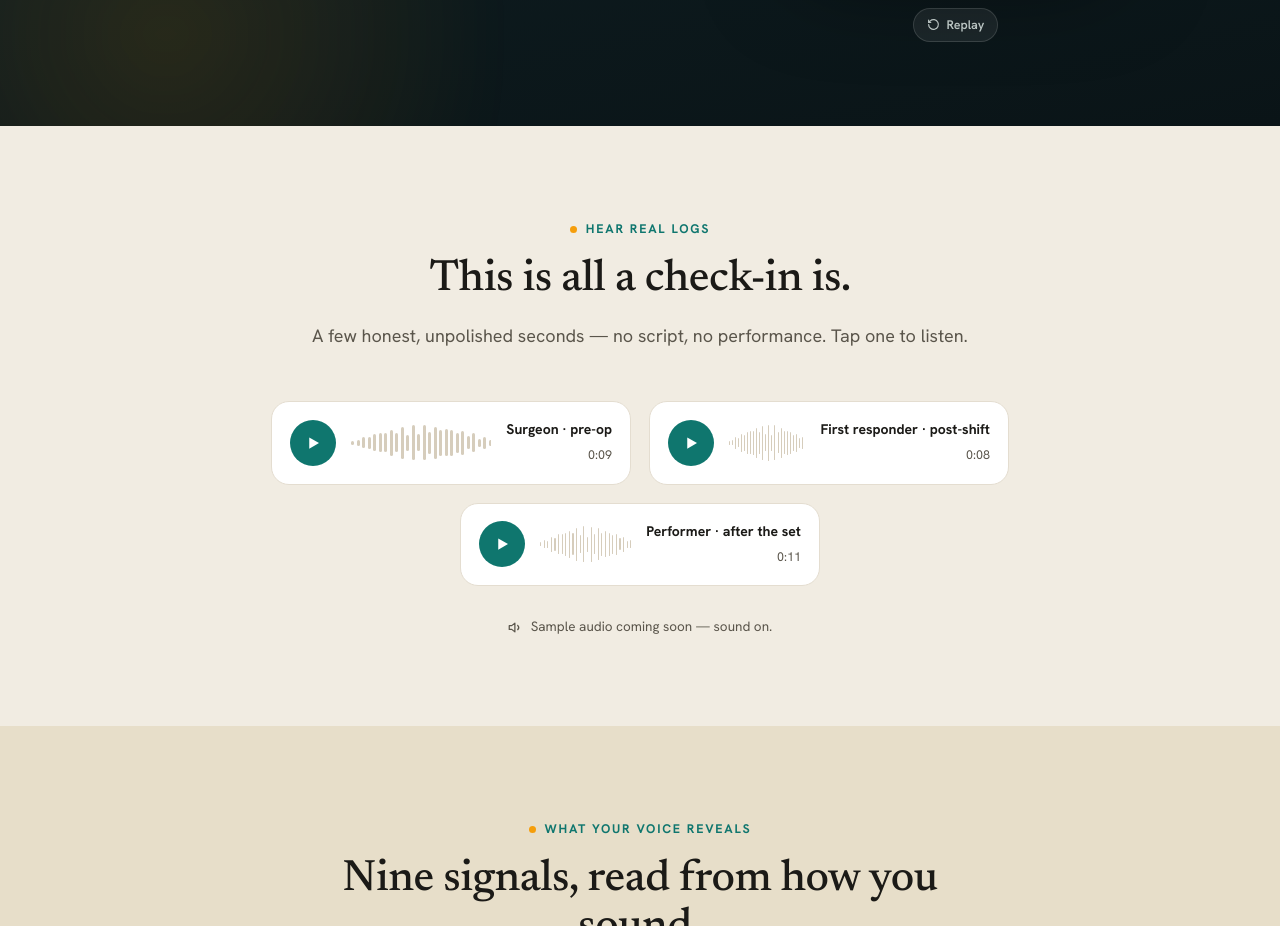
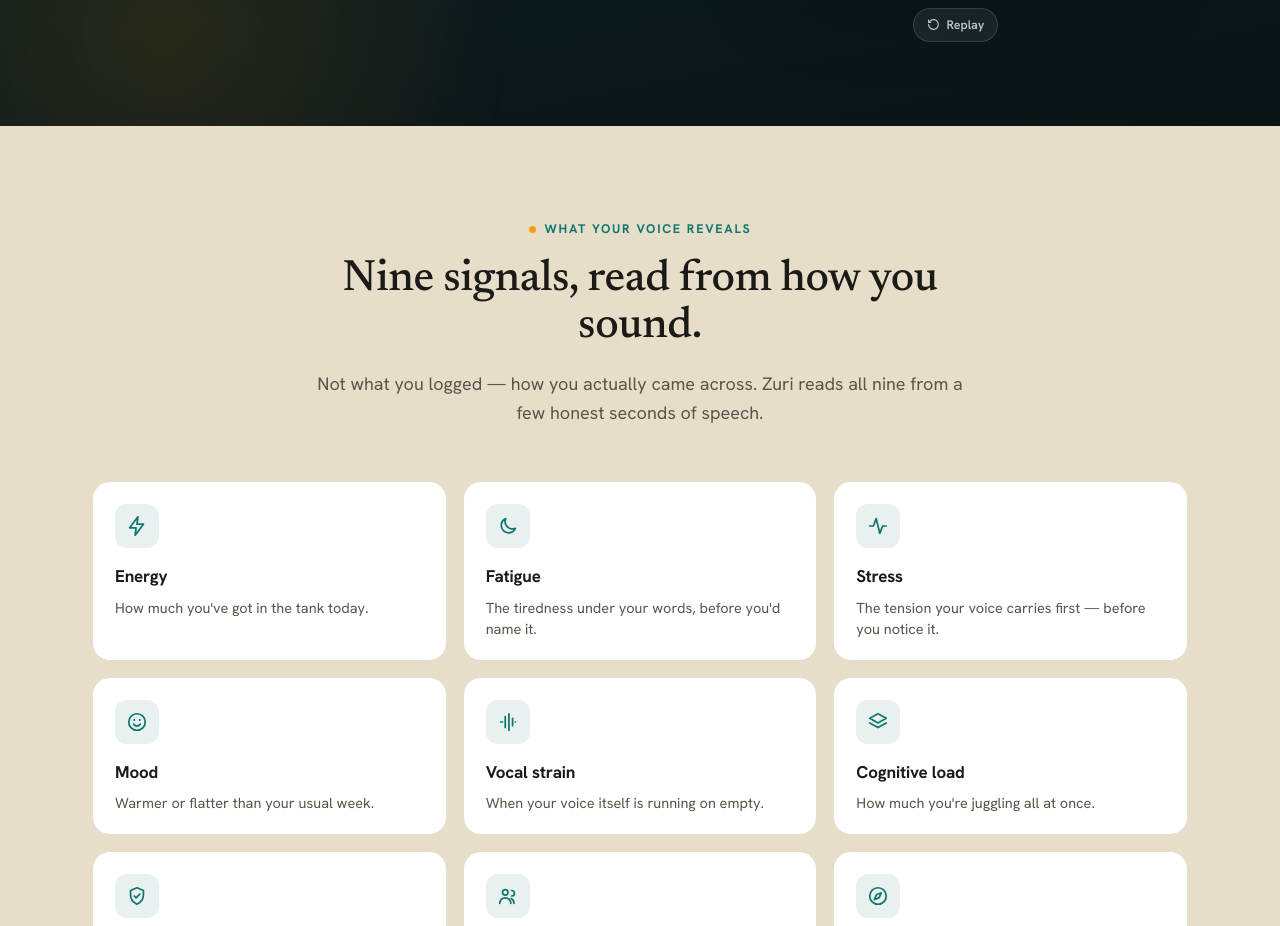
Before and after one commit to msahamed/healthos-frontend, a Next.js app: page / in a window 1280 px wide. Shown: the part 860-1786 px from the top of the page. Built offline with nearby package versions, Linux system fonts and the light colour scheme.

Commit message:
removed the voice section + updated hero interactive

```diff
--- a/app/components/landing/HeroCinematic.tsx
+++ b/app/components/landing/HeroCinematic.tsx
@@ -15,7 +15,7 @@ import { useEffect, useState } from "react";
 
 const CINE = {
   transcript:
-    "Soundcheck just wrapped — voice feels a little tight, not quite where I want it. Third night of the run.",
+    "Yeah, good. Just wrapped the call. Think it went well. Few more today and I'm done.",
   signals: [
     { label: "Vocal strain", val: "High", dir: "up", tone: "amber" },
     { label: "Energy", val: "Low", dir: "down", tone: "muted" },
@@ -23,7 +23,7 @@ const CINE = {
   ] as const,
   moreSignals: 6,
   pattern:
-    "Your vocal strain climbs by the third show — before you can hear it.",
+    "Your vocal strain climbs by your third call — before you can hear it.",
 };
 
 type Scene = {
--- a/app/page.tsx
+++ b/app/page.tsx
@@ -2,22 +2,10 @@ import Nav from "./components/Nav";
 import Logo from "./components/Logo";
 import InlineWaitlistForm from "./components/InlineWaitlistForm";
 import HeroCinematic from "./components/landing/HeroCinematic";
-import VoiceSnippet from "./components/landing/VoiceSnippet";
 import CheckinRecording from "./components/landing/CheckinRecording";
 
-// Real audio + video drop-in:
-//   /public/audio/surgeon-preop.mp3
-//   /public/audio/first-responder-postshift.mp3
-//   /public/audio/performer-aftertheset.mp3
-//   /public/landing/checkin.mp4
-// Pass the path to the corresponding VoiceSnippet / CheckinRecording
-// — both components gracefully fall back to placeholder animation if
-// the file isn't there yet.
-const SNIPPETS = [
-  { label: "Surgeon · pre-op", duration: "0:09" /* src: "/audio/surgeon-preop.mp3" */ },
-  { label: "First responder · post-shift", duration: "0:08" },
-  { label: "Performer · after the set", duration: "0:11" },
-];
+// Real video drop-in: /public/landing/checkin.mp4
+// CheckinRecording falls back to placeholder animation if absent.
 
 export default function Home() {
   return (
@@ -66,49 +54,6 @@ export default function Home() {
             </div>
           </div>
         </section>
-
-        {/* ════ HEAR REAL LOGS (voice snippets) ════ */}
-        <div className="logs-wrap">
-          <section id="logs" className="section">
-            <div className="wrap">
-              <div className="sec-head center">
-                <span className="eyebrow eyebrow-center">Hear real logs</span>
-                <h2 className="font-serif-display">
-                  This is all a check-in is.
-                </h2>
-                <p>
-                  A few honest, unpolished seconds — no script, no
-                  performance. Tap one to listen.
-                </p>
-              </div>
-              <div className="snip-row">
-                {SNIPPETS.map((s) => (
-                  <VoiceSnippet
-                    key={s.label}
-                    label={s.label}
-                    duration={s.duration}
-                  />
-                ))}
-              </div>
-              <p className="snip-note">
-                <svg
-                  width="15"
-                  height="15"
-                  viewBox="0 0 24 24"
-                  fill="none"
-                  stroke="#5A554B"
-                  strokeWidth="2"
-                  strokeLinecap="round"
-                  strokeLinejoin="round"
-                >
-                  <path d="M11 5L6 9H2v6h4l5 4V5z" />
-                  <path d="M15.5 8.5a5 5 0 0 1 0 7" />
-                </svg>
-                Sample audio coming soon — sound on.
-              </p>
-            </div>
-          </section>
-        </div>
 
         {/* ════ SIGNALS (nine biomarkers) ════ */}
         <div className="signals-wrap">
```
